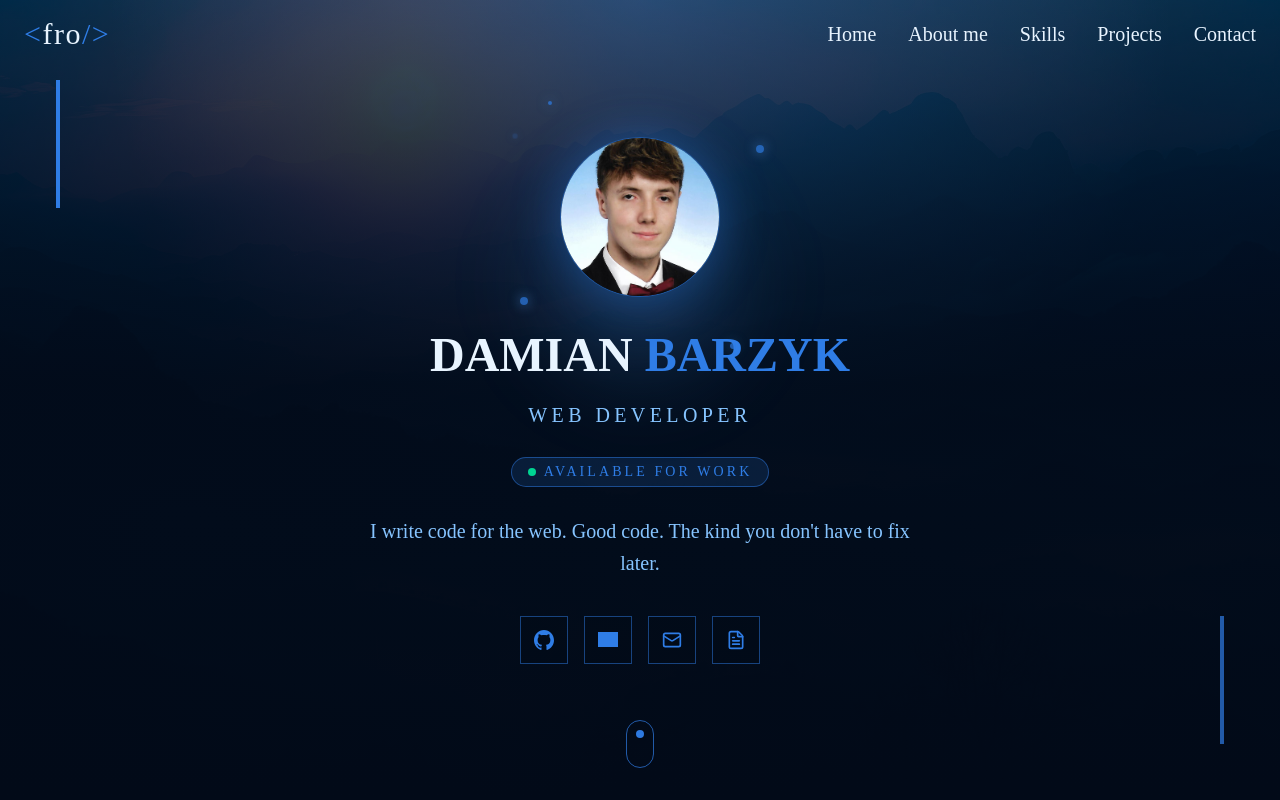
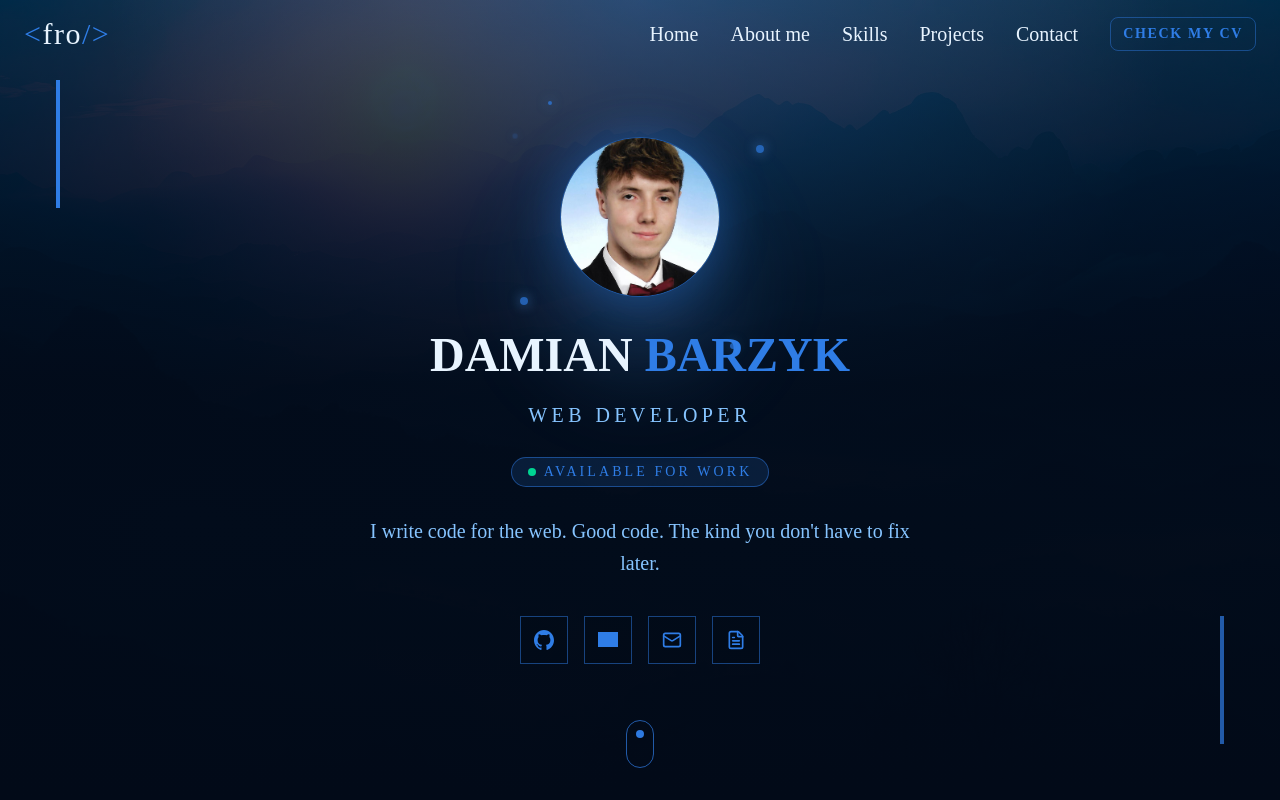
Before and after one commit to frooooooo7/portfolio, a Next.js app: page / in a window 1280 px wide. Shown: the top 800 px of the page. Built offline with nearby package versions, Linux system fonts and the light colour scheme; grey boxes are pictures that could not be loaded.

Commit message:
feat: add 'cv' button in navbar

```diff
--- a/components/navbar.tsx
+++ b/components/navbar.tsx
@@ -77,6 +77,14 @@ export function Navbar() {
                 <span className="absolute bottom-0 left-0 h-0.5 w-0 bg-primary transition-all duration-300 group-hover:w-full"></span>
               </a>
             ))}
+            <a
+              href="/cv.pdf"
+              target="_blank"
+              rel="noreferrer"
+              className="rounded-md border border-primary/45 px-3 py-1.5 text-sm font-semibold uppercase tracking-[0.12em] text-primary transition-colors hover:bg-primary hover:text-primary-foreground"
+            >
+              Check my CV
+            </a>
           </div>
 
           {/* Mobile Menu Button */}
@@ -108,6 +116,15 @@ export function Navbar() {
                   {item.name}
                 </a>
               ))}
+              <a
+                href="/cv.pdf"
+                target="_blank"
+                rel="noreferrer"
+                onClick={() => setIsOpen(false)}
+                className="mt-1 inline-flex w-fit rounded-md border border-primary/45 px-3 py-1.5 text-sm font-semibold uppercase tracking-[0.12em] text-primary transition-colors hover:bg-primary hover:text-primary-foreground"
+              >
+                CV
+              </a>
             </div>
           </motion.div>
         )}
```
